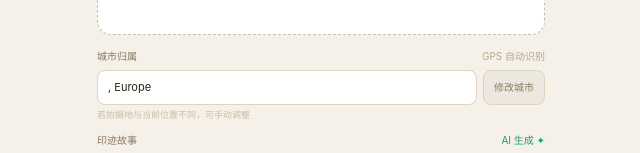
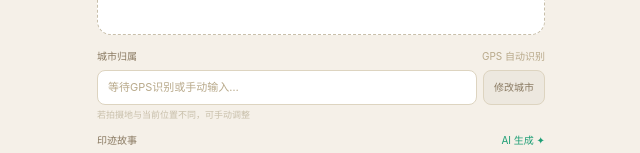
Before and after one commit to panlutingcn/nomadic, a Next.js app: page /story in a window 1280 px wide. Shown: the part 132-285 px from the top of the page, without its empty margins (319-959 px from the left). Built offline with nearby package versions, Linux system fonts and the light colour scheme.

Commit message:
fix: remove hardcoded country suffix from city display

```diff
--- a/app/story/page.tsx
+++ b/app/story/page.tsx
@@ -235,7 +235,9 @@ export default function StoryPage() {
         <div style={{ display: 'flex', gap: 6, marginBottom: 3 }}>
           {editingCity
             ? <input autoFocus value={city} onChange={e => setCity(e.target.value)} onBlur={() => setEditingCity(false)} style={{ flex: 1, background: 'var(--bg-card)', border: '0.5px solid var(--accent)', borderRadius: 8, padding: '8px 10px', fontSize: 11, color: 'var(--text-primary)' }} />
-            : <div style={{ flex: 1, background: 'var(--bg-card)', border: '0.5px solid var(--border-light)', borderRadius: 8, padding: '8px 10px', fontSize: 11, color: 'var(--text-primary)' }}>{city}, {city === 'Berlin' ? 'Germany' : city === 'Bangkok' ? 'Thailand' : city === 'Lisbon' ? 'Portugal' : city === 'Amsterdam' ? 'Netherlands' : 'Europe'}</div>
+            : <div style={{ flex: 1, background: 'var(--bg-card)', border: '0.5px solid var(--border-light)', borderRadius: 8, padding: '8px 10px', fontSize: 11, color: city ? 'var(--text-primary)' : 'var(--text-muted)' }}>
+                {city || '等待GPS识别或手动输入…'}
+              </div>
           }
           <button onClick={() => setEditingCity(true)} style={{ background: 'var(--bg-card-2)', border: '0.5px solid var(--border-light)', borderRadius: 8, padding: '8px 10px', fontSize: 10, color: 'var(--text-secondary)', cursor: 'pointer', whiteSpace: 'nowrap' }}>修改城市</button>
         </div>
```
